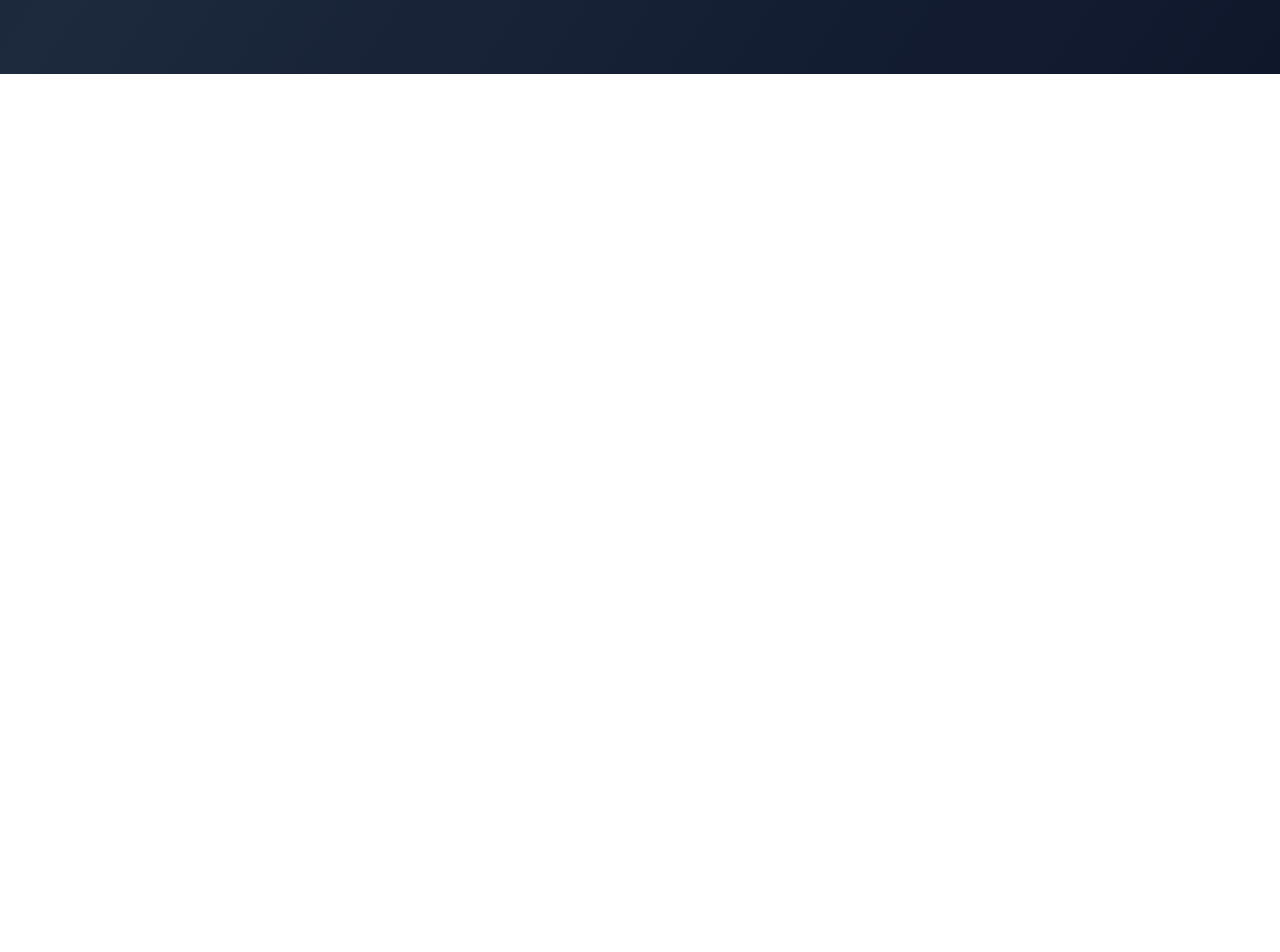
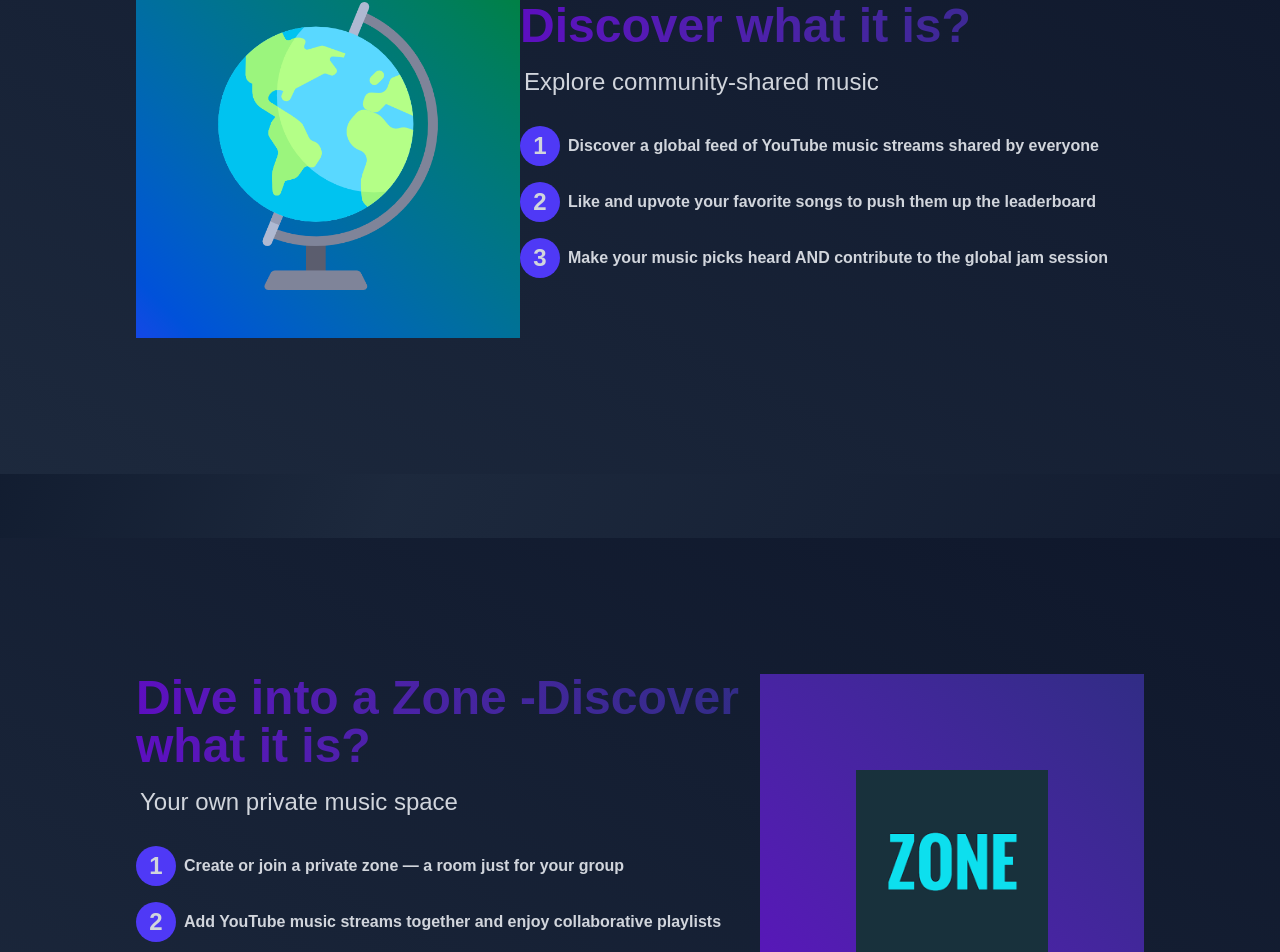
Before and after one commit to Mrunal-Malkar/Musical, a Next.js app: page / in a window 1280 px wide. Shown: the part 1791-2743 px from the top of the page. Before the commit the page ends 1865 px from the top, so only its background shows below. Built offline with nearby package versions, Linux system fonts and the light colour scheme; no server answers; the database is empty.

Commit message:
added thin scrollbar styles, new images, and enhanced zone functionality with leave option

```diff
--- a/src/app/components/navbar.tsx
+++ b/src/app/components/navbar.tsx
@@ -57,7 +57,7 @@ const Navbar = () => {
       <div className="hidden md:block">
         <button
           onClick={() => (status == "authenticated" ? signOut() : signIn())}
-          className="bg-gradient-to-br from-violet-700 to-violet-900 text-white md:p-3 rounded-lg font-mono"
+          className="bg-gradient-to-br cursor-pointer from-violet-700 to-violet-900 text-white md:p-3 rounded-lg font-mono"
         >
           {status == "authenticated" ? <h1>Log-Out</h1> : <h1>Sign-In</h1>}
         </button>
@@ -75,7 +75,7 @@ const Navbar = () => {
       <div className="sm:hidden flex gap-x-1">
         <button
           onClick={() => (status == "authenticated" ? signOut() : signIn())}
-          className=" bg-gradient-to-br from-violet-700 to-violet-900 text-white p-1 px-1.5 text-sm font-semibold rounded-lg font-mono"
+          className=" bg-gradient-to-br cursor-pointer from-violet-700 to-violet-900 text-white p-1 px-1.5 text-sm font-semibold rounded-lg font-mono"
         >
           {status == "authenticated" ? <h1>Log-Out</h1> : <h1>Sign-In</h1>}
         </button>
--- a/src/app/globals.css
+++ b/src/app/globals.css
@@ -23,6 +23,24 @@
   }
 }
 
+/* globals.css */
+@layer utilities {
+  .thin-scrollbar::-webkit-scrollbar {
+    height: 4px; /* horizontal scrollbar */
+    width: 4px;  /* vertical scrollbar */
+  }
+
+  .thin-scrollbar::-webkit-scrollbar-thumb {
+    background-color:#171717; /* customize as needed */
+    border-radius: 9999px;
+  }
+
+  .thin-scrollbar::-webkit-scrollbar-track {
+    background: gray;
+  }
+}
+
+
 body {
   background: var(--background);
   color: var(--foreground);
--- a/src/app/page.tsx
+++ b/src/app/page.tsx
@@ -1,6 +1,6 @@
 "use client";
 import Navbar from "./components/navbar";
-import { motion } from "motion/react";
+import { motion, px } from "motion/react";
 import {
   faArrowTrendUp,
   faHeadphones,
@@ -161,7 +161,7 @@ export default function Home() {
                         alt="YouTube video thumbnail"
                       />
                     </div>
-                    <div className="w-2/6 h-full flex font-medium font-sans justify-center items-start p-1 flex-col overflow-y-auto">
+                    <div className="w-2/6 h-full thin-scrollbar flex font-medium font-sans justify-center items-start p-1 flex-col overflow-y-auto">
                       <h1 className="text-center text-gray-200 text-lg md:text-xl">
                         {val.title}
                       </h1>
@@ -256,6 +256,81 @@ export default function Home() {
             </div>
           </div>
         </div>
+        {/* end of first card */}
+        <div className="mt-16 sm:p-34 p-14 w-full md:flex-row flex-col-reverse flex justify-start align-middle text-gray-300 bg-gradient-to-tr from-slate-800 to-slate-900 ">
+          <div className="flex flex-1 justify-center md:w-1/2 w-full">
+            <div className="md:h-96 h-80 md:m-0 mb-5 w-96 bg-gradient-to-tr items-center flex-col from-blue-700 to-green-700 flex justify-center align-middle">
+              <img src="earth-globe.png" className="w-3/4 h-3/4" alt="" />
+            </div>
+          </div>
+          <div className="flex flex-col md:w-1/2 w-full flex-2">
+            <h1 className="text-4xl pb-3 font-bold md:text-5xl text-transparent bg-gradient-to-r from-violet-800 to-indigo-900 bg-clip-text">
+              Welcome to the World -Discover what it is?
+            </h1>
+            <h2 className="text-xl mb-6 md:p-1 md:text-2xl text-gray-300">
+              Explore community-shared music
+            </h2>
+            <ul className="flex flex-col gap-y-6 sm:gap-y-4 font-bold">
+              <li className="flex justify-start gap-2 align-middle items-center">
+                <button className="w-10 h-10 rounded-3xl bg-indigo-600 p-4 flex items-center justify-center text-2xl">
+                  1
+                </button>
+                Discover a global feed of YouTube music streams shared by
+                everyone
+              </li>
+              <li className="flex justify-start gap-2 align-middle items-center">
+                <button className="w-10 h-10 rounded-3xl bg-indigo-600 p-4 flex items-center justify-center text-2xl">
+                  2
+                </button>
+                Like and upvote your favorite songs to push them up the
+                leaderboard
+              </li>
+              <li className="flex justify-start gap-2 align-middle items-center">
+                <button className="w-10 h-10 rounded-3xl bg-indigo-600 p-4 flex items-center justify-center text-2xl">
+                  3
+                </button>
+                Make your music picks heard AND contribute to the global jam
+                session
+              </li>
+            </ul>
+          </div>
+        </div>
+
+        {/* end of 2nd card */}
+        <div className="mt-16 sm:p-34 p-14 w-full md:flex-row flex-col-reverse flex justify-start align-middle text-gray-300 bg-gradient-to-tr from-slate-800 to-slate-900 ">
+          <div className="flex flex-col md:w-1/2 w-full flex-2">
+            <h1 className="text-4xl pb-3 font-bold md:text-5xl text-transparent bg-gradient-to-r from-violet-800 to-indigo-900 bg-clip-text">
+            Dive into a Zone -Discover what it is?
+            </h1>
+            <h2 className="text-xl mb-6 md:p-1 md:text-2xl text-gray-300">
+            Your own private music space
+            </h2>
+            <ul className="flex flex-col gap-y-6 sm:gap-y-4 font-bold">
+              <li className="flex justify-start gap-2 align-middle items-center">
+                <button className="w-10 h-10 rounded-3xl bg-indigo-600 p-4 flex items-center justify-center text-2xl">
+                  1
+                </button>
+                Create or join a private zone — a room just for your group
+                </li>
+              <li className="flex justify-start gap-2 align-middle items-center">
+                <button className="w-10 h-10 rounded-3xl bg-indigo-600 p-4 flex items-center justify-center text-2xl">
+                  2
+                </button>
+                Add YouTube music streams together and enjoy collaborative playlists              </li>
+              <li className="flex justify-start gap-2 align-middle items-center">
+                <button className="w-10 h-10 rounded-3xl bg-indigo-600 p-4 flex items-center justify-center text-2xl">
+                  3
+                </button>
+                Upvote songs within your zone to set the group vibe              </li>
+            </ul>
+          </div>
+          <div className="flex flex-1 justify-center md:w-1/2 w-full">
+            <div className="md:h-96 h-80 md:m-0 mb-5 w-96 bg-gradient-to-tr items-center flex-col from-violet-800 to-indigo-900 flex justify-center align-middle">
+            <img src="images.png" className="w-2/4 h-2/4" alt="" />
+            </div>
+          </div>
+        </div>
+        {/* end of 3rd card */}
       </div>
       <footer className="flex p-3 justify-center gap-y-2 align-middle items-center flex-col">
         <h1 className="bg-gradient-to-tr font-semibold text-xl md:text-2xl from-violet-600 to-indigo-400 bg-clip-text text-transparent">
--- a/src/app/zone/page.tsx
+++ b/src/app/zone/page.tsx
@@ -267,6 +267,11 @@ const Zone = () => {
     }
   };
 
+const leaveZone=()=>{
+  localStorage.removeItem("zoneId");
+  toast.success("you have left the zone!");
+}
+
   const handleLike = async (id: string, user: string) => {
     try {
       streams.map((val) => {
@@ -294,8 +299,13 @@ const Zone = () => {
       <div className="w-screen min-h-screen bg-gradient-to-br from-slate-950 via-slate-900 to-slate-950">
         <Navbar />
         <ToastContainer />
-        <div className="p-2 bg-gradient-to-tr text-xl font-mono text-gray-300 from-indigo-600 w-full to-violet-500 m-1 flex align-middle text-center justify-between">
-          Current Zone = {typeof window !== "undefined" && localStorage.getItem("zoneId")}
+        <div className="p-2 bg-gradient-to-tr text-xl font-mono text-gray-300 items-center from-indigo-600 to-violet-500 m-1 flex align-middle text-center justify-around">
+          <div>
+            Current Zone = {typeof window !== "undefined" && localStorage.getItem("zoneId")}
+            </div>
+            <button onClick={leaveZone} className="bg-indigo-700 cursor-pointer text-gray-300 p-1 font-serif text-md">
+              Leave Zone?
+            </button>
         </div>
         <div className="w-full flex md:flex-row flex-col justify-center align-middle">
           <div className="xl:pt-25 xl:pe-25 xl:ps-25 xl:w-11/12 w-full flex xl:flex-row flex-col-reverse items-center justify-center align-middle">
@@ -455,7 +465,7 @@ const Zone = () => {
                   <h1 className="font-bold p-1 text-white text-2xl">
                     Add a song
                   </h1>
-                  <button className="p-2 text-lg justify-center align-middle items-center gap-x-1 bg-violet-600 text-gray-200 flex px-4 rounded-sm">
+                  <button className="p-2 text-lg cursor-pointer justify-center align-middle items-center gap-x-1 bg-violet-600 text-gray-200 flex px-4 rounded-sm">
                     <FontAwesomeIcon
                       icon={faShareNodes}
                       className="font-extralight"
```
Also changed, not shown: public/earth-globe.png (added), public/images.png (added).
